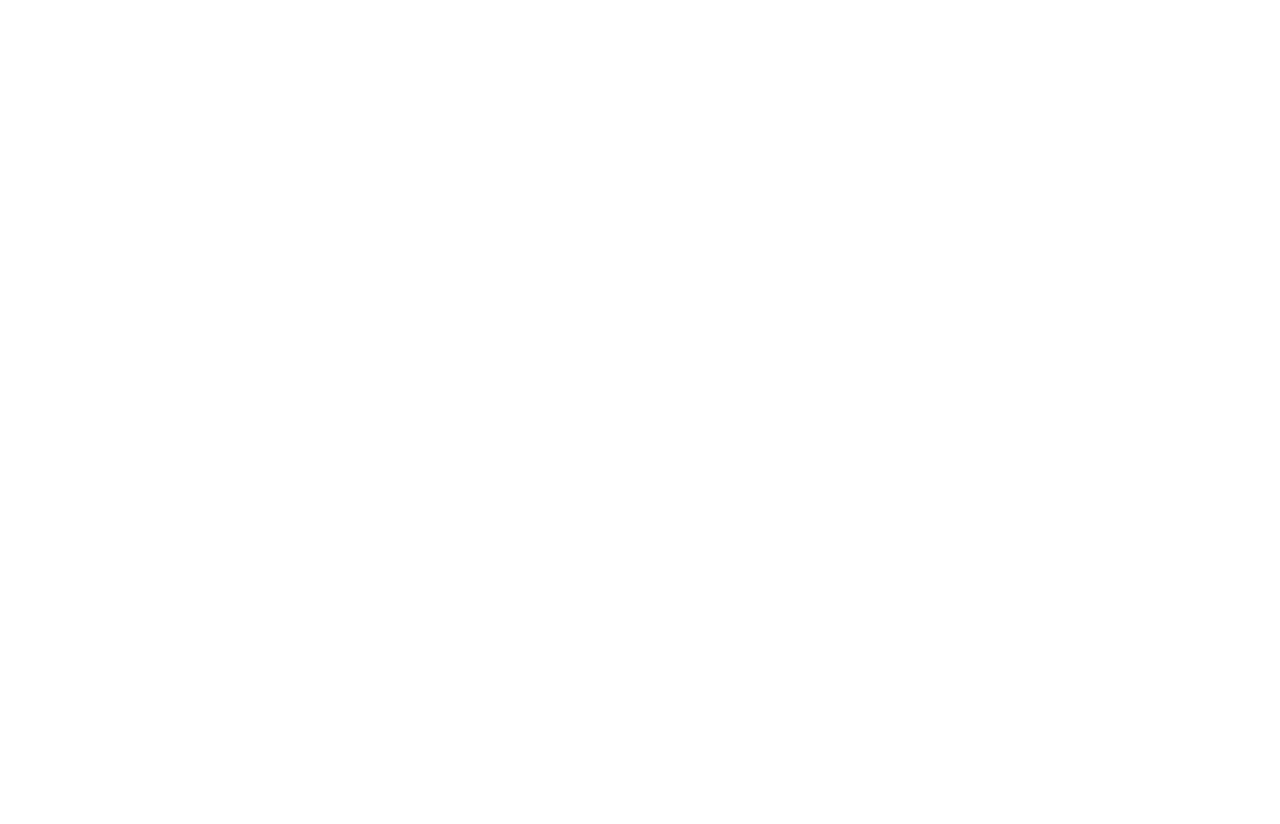
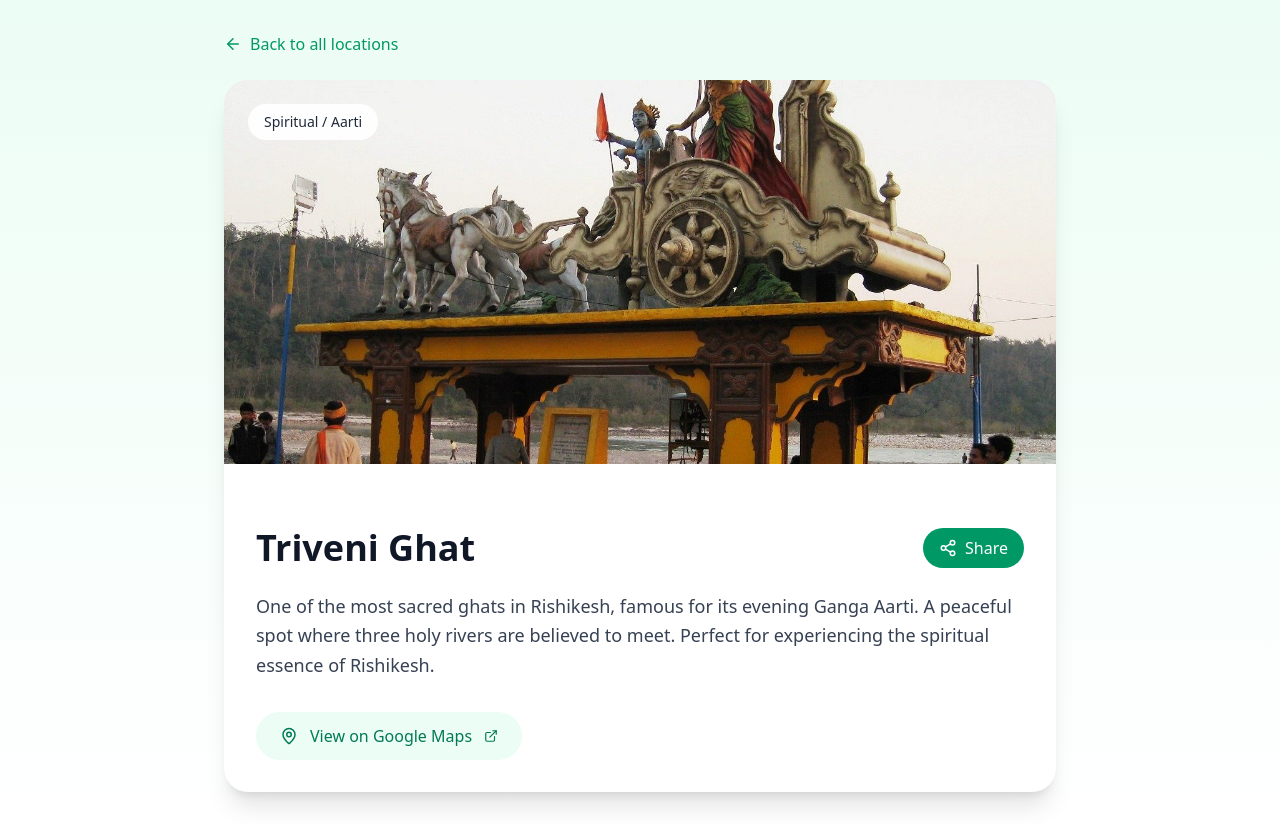
Before and after one commit to riyalrishabh22/hidden-trail, a Next.js app: page /location/1 in a window 1280 px wide. Before the commit this address had no page. Before the commit the page ends 800 px from the top, so only its background shows below. Built offline with nearby package versions, Linux system fonts and the light colour scheme.

Commit message:
Change location URLs to use IDs instead of slugs for cleaner sharing

```diff
--- a/app/location/[slug]/page.tsx
+++ b/app/location/[slug]/page.tsx
@@ -2,7 +2,6 @@ import { notFound } from "next/navigation";
 import { Metadata } from "next";
 import locationsData from "@/data/locations.json";
 import LocationDetail from "@/components/LocationDetail";
-import { generateSlug } from "@/lib/utils";
 
 interface PageProps {
   params: Promise<{ slug: string }>;
@@ -11,7 +10,7 @@ interface PageProps {
 export async function generateMetadata({ params }: PageProps): Promise<Metadata> {
   const { slug } = await params;
   const location = locationsData.locations.find(
-    (loc) => generateSlug(loc.name) === slug
+    (loc) => loc.id.toString() === slug
   );
 
   if (!location) {
@@ -33,14 +32,14 @@ export async function generateMetadata({ params }: PageProps): Promise<Metadata>
 
 export async function generateStaticParams() {
   return locationsData.locations.map((location) => ({
-    slug: generateSlug(location.name),
+    slug: location.id.toString(),
   }));
 }
 
 export default async function LocationPage({ params }: PageProps) {
   const { slug } = await params;
   const location = locationsData.locations.find(
-    (loc) => generateSlug(loc.name) === slug
+    (loc) => loc.id.toString() === slug
   );
 
   if (!location) {
--- a/components/LocationCard.tsx
+++ b/components/LocationCard.tsx
@@ -5,7 +5,6 @@ import Link from "next/link";
 import { Location } from "@/types";
 import { MapPin, ExternalLink, ImageOff, Share2 } from "lucide-react";
 import { useState, forwardRef } from "react";
-import { generateSlug } from "@/lib/utils";
 
 interface LocationCardProps {
   location: Location;
@@ -16,13 +15,12 @@ const LocationCard = forwardRef<HTMLDivElement, LocationCardProps>(
   ({ location, isHighlighted = false }, ref) => {
     const mainImage = location.images?.[0];
     const [shareSuccess, setShareSuccess] = useState(false);
-    const slug = generateSlug(location.name);
 
     const handleShare = async (e: React.MouseEvent) => {
       e.preventDefault();
       e.stopPropagation();
 
-      const url = `${window.location.origin}/location/${slug}`;
+      const url = `${window.location.origin}/location/${location.id}`;
 
       try {
         if (navigator.share) {
@@ -42,7 +40,7 @@ const LocationCard = forwardRef<HTMLDivElement, LocationCardProps>(
     };
 
     return (
-      <Link href={`/location/${slug}`}>
+      <Link href={`/location/${location.id}`}>
         <div
           ref={ref}
           className={`group bg-white rounded-2xl overflow-hidden shadow-md hover:shadow-xl transition-all duration-300 border cursor-pointer ${
--- a/components/LocationDetail.tsx
+++ b/components/LocationDetail.tsx
@@ -5,7 +5,6 @@ import Link from "next/link";
 import { Location } from "@/types";
 import { MapPin, ExternalLink, Share2, ArrowLeft, ImageOff } from "lucide-react";
 import { useState } from "react";
-import { generateSlug } from "@/lib/utils";
 import AdSense from "./AdSense";
 
 interface LocationDetailProps {
@@ -14,10 +13,9 @@ interface LocationDetailProps {
 
 export default function LocationDetail({ location }: LocationDetailProps) {
   const [shareSuccess, setShareSuccess] = useState(false);
-  const slug = generateSlug(location.name);
 
   const handleShare = async () => {
-    const url = `${window.location.origin}/location/${slug}`;
+    const url = `${window.location.origin}/location/${location.id}`;
 
     try {
       if (navigator.share) {
```
